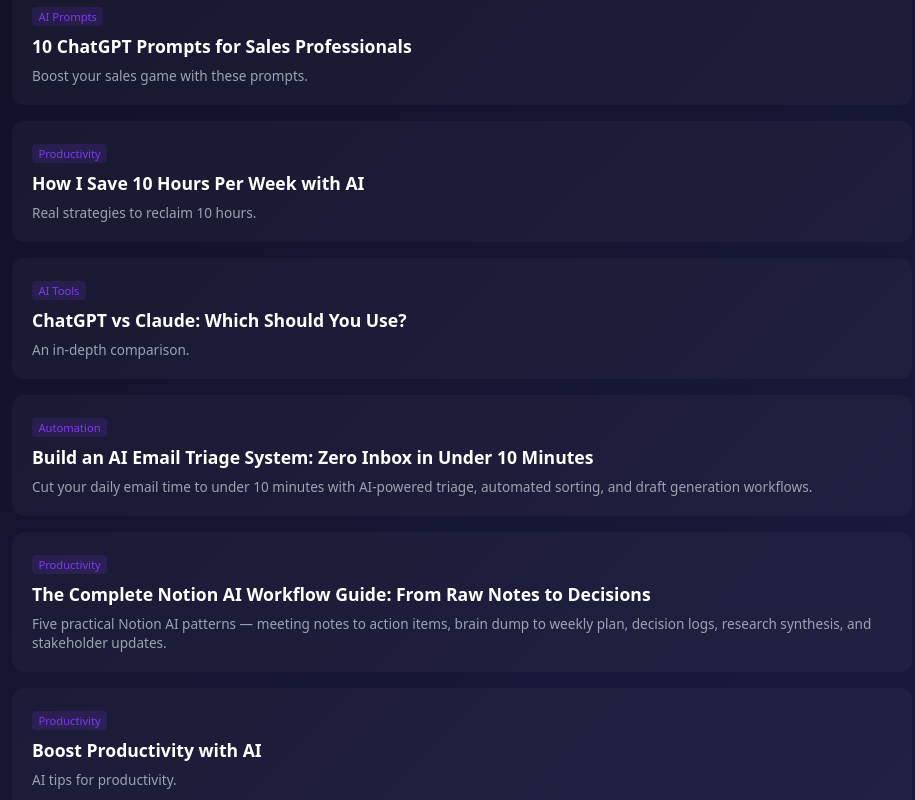
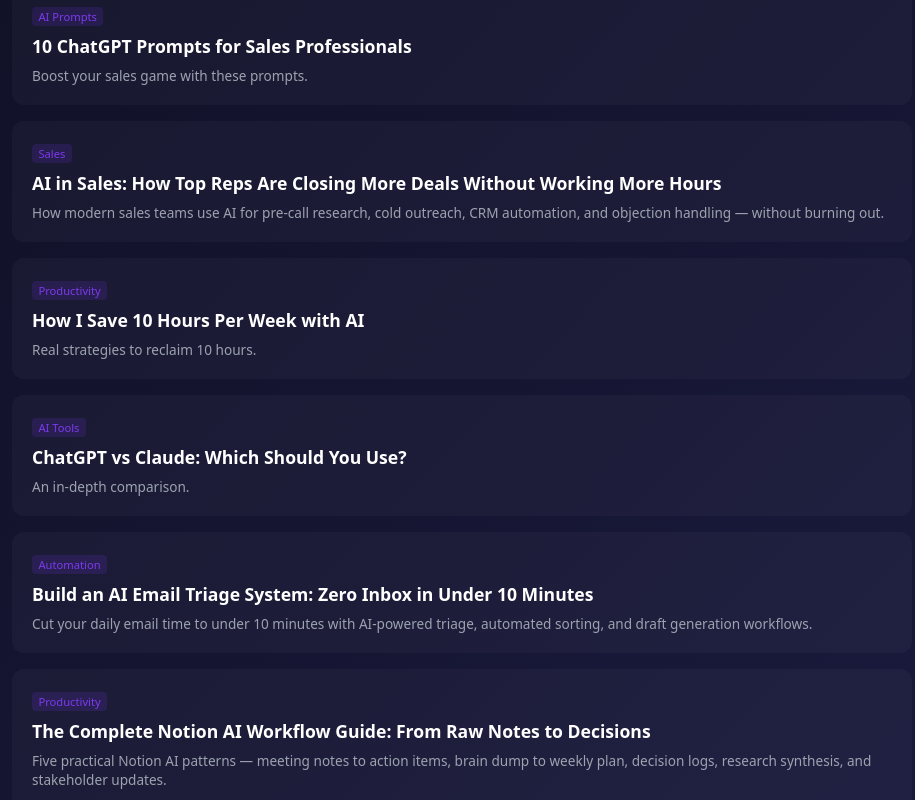
Before and after one commit to echo012726/everydayaiworkflows, a Next.js app: page /blog in a window 1280 px wide. Shown: the part 240-1040 px from the top of the page, without its empty margins (178-1093 px from the left). Built offline with nearby package versions, Linux system fonts and the light colour scheme.

Commit message:
Update allPosts: fix boost-productivity excerpt, add ai-in-sales entry

```diff
--- a/src/app/blog/page.tsx
+++ b/src/app/blog/page.tsx
@@ -5,11 +5,12 @@ import { useState } from 'react';
 
 const allPosts = [
   { slug: '10-chatgpt-prompts-sales', title: '10 ChatGPT Prompts for Sales Professionals', excerpt: 'Boost your sales game with these prompts.', date: '2026-03-15', category: 'AI Prompts', readingTime: '5 min' },
+  { slug: 'add-new-blog-post-about-ai-in-sales', title: 'AI in Sales: How Top Reps Are Closing More Deals Without Working More Hours', excerpt: 'How modern sales teams use AI for pre-call research, cold outreach, CRM automation, and objection handling — without burning out.', date: '2026-04-15', category: 'Sales', readingTime: '8 min' },
   { slug: 'save-10-hours-week-ai', title: 'How I Save 10 Hours Per Week with AI', excerpt: 'Real strategies to reclaim 10 hours.', date: '2026-03-11', category: 'Productivity', readingTime: '6 min' },
   { slug: 'chatgpt-vs-claude-2026', title: 'ChatGPT vs Claude: Which Should You Use?', excerpt: 'An in-depth comparison.', date: '2026-03-12', category: 'AI Tools', readingTime: '8 min' },
   { slug: 'ai-email-triage-system', title: 'Build an AI Email Triage System: Zero Inbox in Under 10 Minutes', excerpt: 'Cut your daily email time to under 10 minutes with AI-powered triage, automated sorting, and draft generation workflows.', date: '2026-05-08', category: 'Automation', readingTime: '7 min' },
   { slug: 'notion-ai-workflow-guide', title: 'The Complete Notion AI Workflow Guide: From Raw Notes to Decisions', excerpt: 'Five practical Notion AI patterns — meeting notes to action items, brain dump to weekly plan, decision logs, research synthesis, and stakeholder updates.', date: '2026-05-08', category: 'Productivity', readingTime: '8 min' },
-  { slug: 'boost-productivity-with-ai', title: 'Boost Productivity with AI', excerpt: 'AI tips for productivity.', date: '2026-03-14', category: 'Productivity', readingTime: '5 min' },
+  { slug: 'boost-productivity-with-ai', title: '5 Proven Ways to Boost Productivity with AI', excerpt: 'Practical AI workflows — from morning brain dumps to email batching — that reclaim hours from your day without extra effort.', date: '2026-03-10', category: 'Productivity', readingTime: '8 min' },
   { slug: 'claude-ai-prompts-for-productivity', title: '10 Claude AI Prompts That Will Transform Your Workday', excerpt: 'Ten specific, copy-paste-ready Claude prompts for morning planning, email triage, meeting prep, deep work, and daily wrap-ups.', date: '2026-05-09', category: 'AI Prompts', readingTime: '8 min' },
   { slug: 'chatgpt-vs-claude-comparison', title: 'ChatGPT vs Claude: Which AI Assistant Is Right for You?', excerpt: 'A head-to-head comparison of writing quality, coding, research, and personality — with a clear verdict for different use cases.', date: '2026-05-09', category: 'AI Tools', readingTime: '9 min' },
   { slug: 'how-to-automate-tasks-with-make', title: 'How to Automate Repetitive Tasks with Make.com (No Code Required)', excerpt: 'Three real automation workflows you can build in under an hour — email summarization, form routing, and weekly report generation.', date: '2026-05-09', category: 'Automation', readingTime: '10 min' },
```
